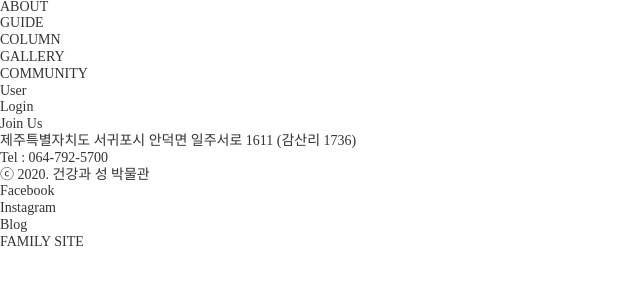
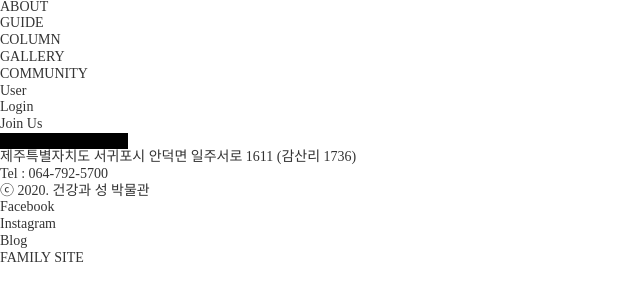
Before and after one commit to mak-somniferum/museum, a plain HTML site: page index.html in a window 1280 px wide. Shown: the part 35-336 px from the top of the page, without its empty margins (0-640 px from the left). Drawn offline with nearby package versions, Linux system fonts and the light colour scheme.

Commit message:
tourboxgroup

```diff
--- a/css/style_j.css
+++ b/css/style_j.css
@@ -0,0 +1,13 @@
+*{box-sizing: border-box;
+}
+.ture{
+    width: 100%;
+    height: 300vh;
+    background-color: rgb(49, 45, 45);
+}
+
+.tbg>div{
+    width: 10%;
+    height: 10%;
+    border: 1px solid #000;
+}
--- a/index.html
+++ b/index.html
@@ -5,6 +5,7 @@
     <meta name="viewport" content="width=device-width, initial-scale=1.0">
     <title>건강과 성 박물관</title>
     <link rel="stylesheet" href="/css/style.css">
+
 </head>
 <body>
     <header>
@@ -31,7 +32,28 @@
 
     <div id="main">
         <section class="visual"></section>
-        <section class="tour"></section>
+
+        <section class="tour">
+
+            <div class="tbg">
+                <div class="tb1"></div>
+                <div class="tb2"></div>
+            </div>
+            <div class="tbg">
+                <div class="tb1"></div>
+                <div class="tb2"></div>
+            </div>
+            <div class="tbg">
+                <div class="tb1"></div>
+                <div class="tb2"></div>
+            </div>
+            <div class="tbg">
+                <div class="tb1"></div>
+                <div class="tb2"></div>
+            </div>
+
+        </section>
+
         <section class="books"></section>
         <section class="contest"></section>
         <section class="worldArt"></section>
```
